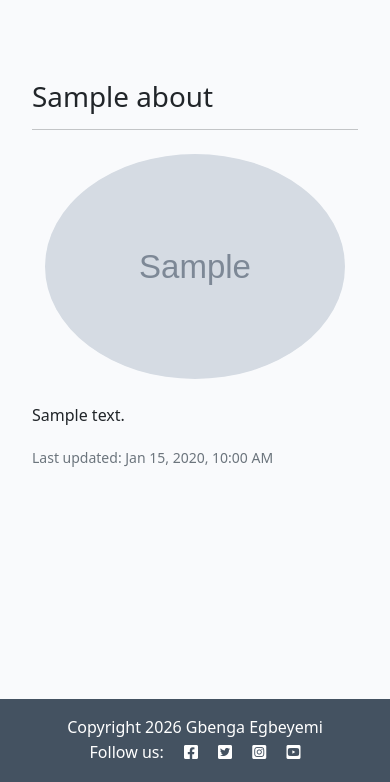
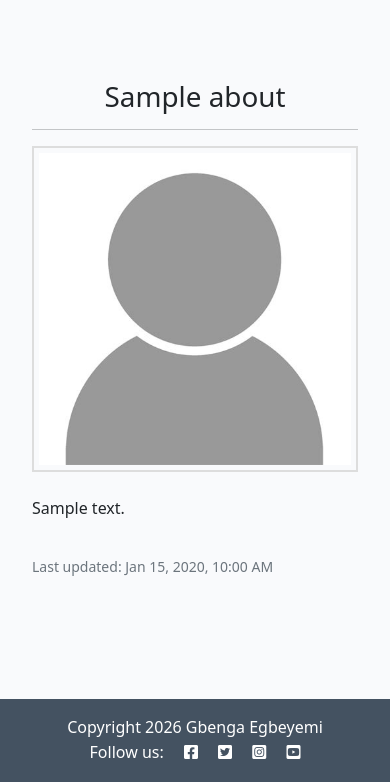
Before and after one commit to Fearfullymade01/django_blog, a Django app: page /about/ in a window 390 px wide. Shown: the part 62-844 px from the top of the page. Run offline with Django 4.2, Linux system fonts and the light colour scheme; tables that the repository leaves empty hold one stand-in row (values such as "Sample post"); grey boxes marked "Sample" are stand-in pictures; parts of the project's set-up code (start-up, migrations or seed data) failed here and were passed over.

Commit message:
Improve About page layout with larger profile image and responsive grid

```diff
--- a/about/templates/about/about.html
+++ b/about/templates/about/about.html
@@ -2,24 +2,26 @@
 
 <div class="container">
   <div class="row">
-    <div class="col-md-8 offset-md-2 mt-5">
+    <div class="col-md-10 offset-md-1 mt-5">
       {% if about %}
       <!-- About Me Section -->
       <div class="card mb-4">
         <div class="card-body">
-          <h1 class="card-title">{{ about.title }}</h1>
+          <h1 class="card-title text-center">{{ about.title }}</h1>
           <hr />
-          {% if about.profile_image %}
-          <div class="text-center my-4">
-            <img
-              src="{{ about.profile_image.url }}"
-              alt="Profile Image"
-              class="img-fluid rounded-circle"
-              style="max-width: 300px"
-            />
+          <div class="row align-items-start">
+            <div class="col-lg-5 col-md-6 mb-4">
+              <img
+                src="/media/about/nobody.jpg"
+                alt="Profile Image"
+                class="img-fluid w-100"
+                style="border: 2px solid #ddd; padding: 5px"
+              />
+            </div>
+            <div class="col-lg-7 col-md-6">
+              <div class="card-text">{{ about.content|linebreaks }}</div>
+            </div>
           </div>
-          {% endif %}
-          <div class="card-text">{{ about.content|linebreaks }}</div>
           <p class="text-muted mt-3">
             <small>Last updated: {{ about.updated_on|date:"M d, Y, g:i A" }}</small>
           </p>
--- a/codestar/settings.py
+++ b/codestar/settings.py
@@ -32,7 +32,7 @@ TEMPLATES_DIR = os.path.join(BASE_DIR, 'templates')
 SECRET_KEY = ENV_SECRET_KEY
 
 # SECURITY WARNING: don't run with debug turned on in production!
-DEBUG = False
+DEBUG = True
 
 ALLOWED_HOSTS = ['*'] if DEBUG else ['.herokuapp.com', 'localhost', '127.0.0.1']
 
```
Also changed, not shown: media/about/nobody.jpg (added).
